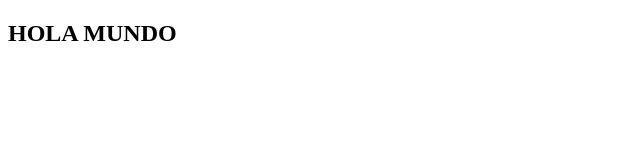
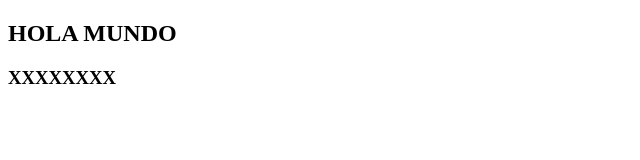
Before and after one commit to AAPL85/test2_github, a plain HTML site: page index.html in a window 1280 px wide. Shown: the whole page, without its empty margins (0-640 px from the left). Drawn offline with Linux system fonts and the light colour scheme.

Commit message:
agrege las x2

```diff
--- a/index.html
+++ b/index.html
@@ -5,6 +5,7 @@
 
 </head>
  <h2>HOLA MUNDO</h2>
+ <h3>XXXXXXXX</h3>
 <body>
 
 </body>
```
